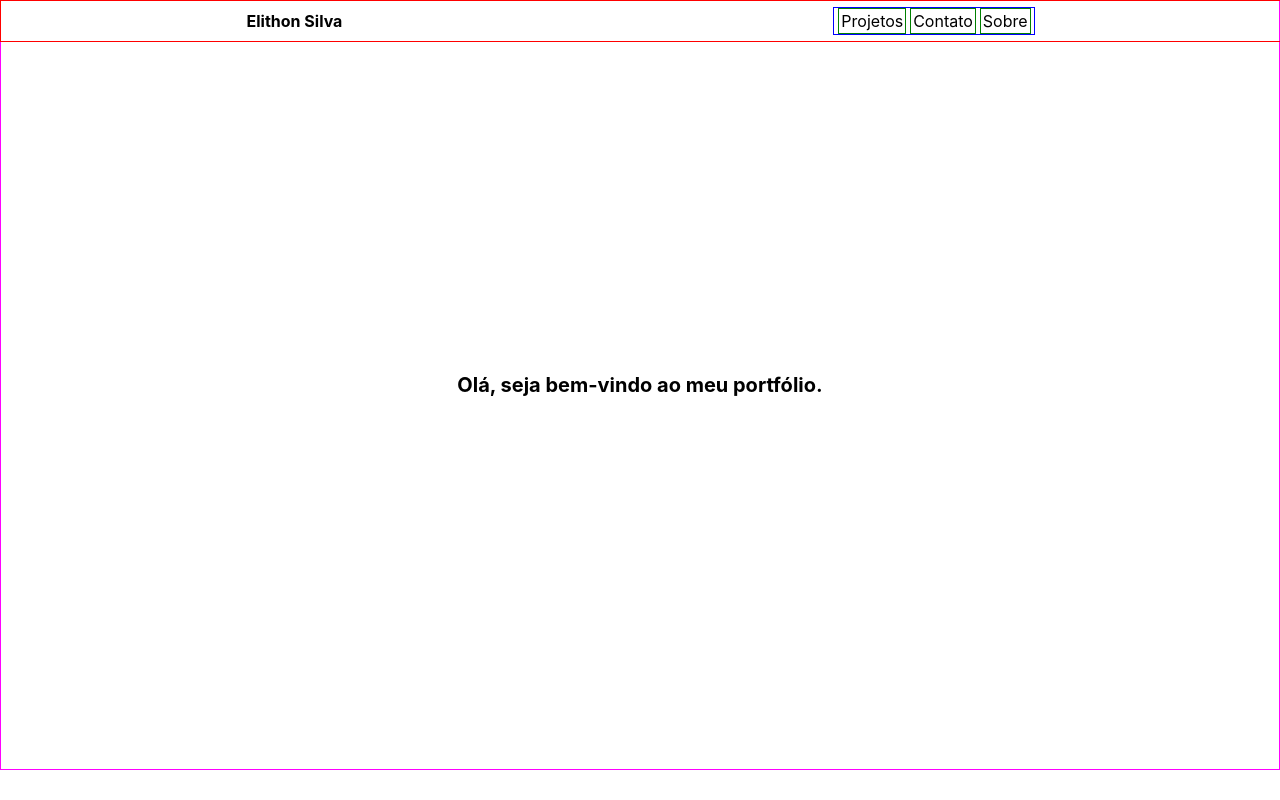
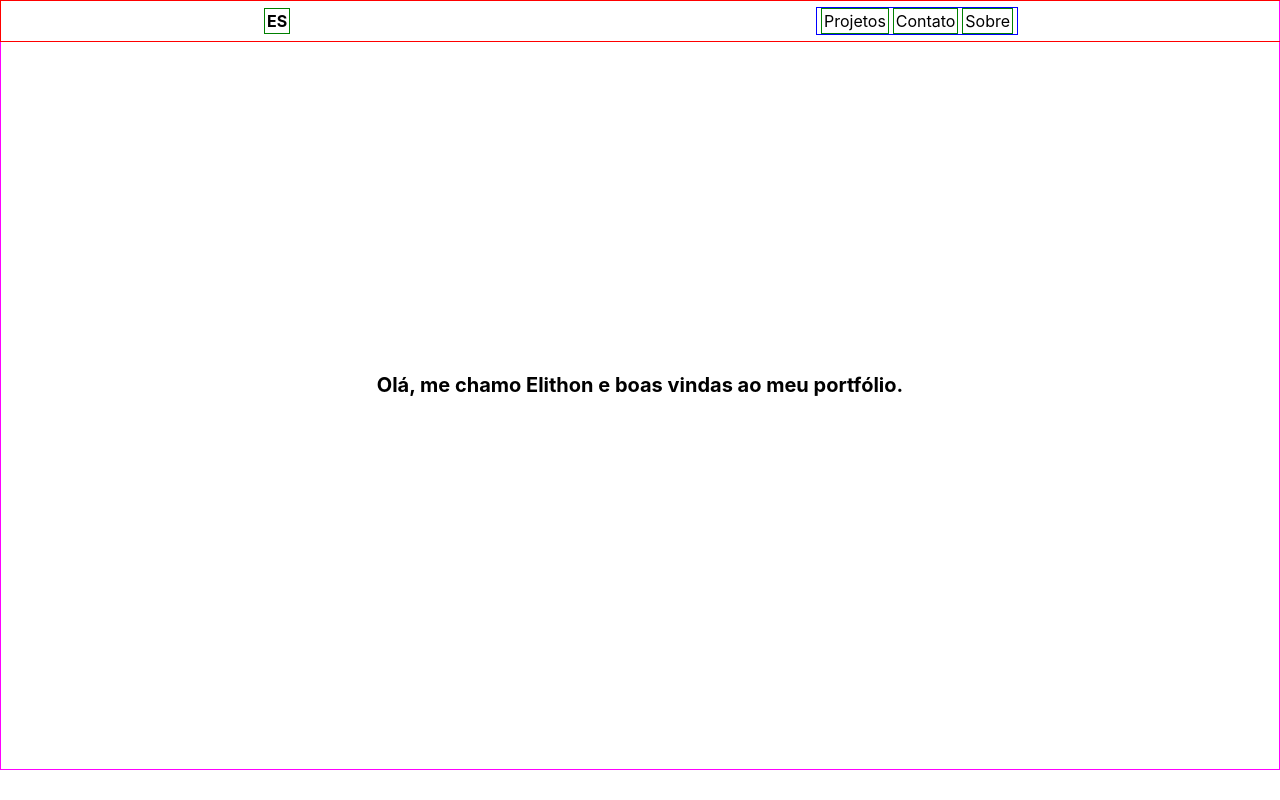
Before and after one commit to oelithon/oelithon.github.io, a React (Create React App) app: page / in a window 1280 px wide. Built offline with nearby package versions, Linux system fonts and the light colour scheme.

Commit message:
ajuste de css no componente Header

```diff
--- a/src/components/Banner.jsx
+++ b/src/components/Banner.jsx
@@ -4,7 +4,7 @@ import "./css/Banner.css";
 function Banner() {
   return (
     <section className="section-banner">
-      <h1>Olá, seja bem-vindo ao meu portfólio.</h1>
+      <h1>Olá, me chamo Elithon e boas vindas ao meu portfólio.</h1>
     </section>
   );
 }
--- a/src/components/Header.jsx
+++ b/src/components/Header.jsx
@@ -5,7 +5,7 @@ function Header() {
   return (
     <header className="header">
       <a href="/">
-        <h1 className="header-title">Elithon Silva</h1>
+        <h1 className="header-title">ES</h1>
       </a>
       <nav className="header-menu">
         <a href="projetos">Projetos</a>
--- a/src/components/css/Header.css
+++ b/src/components/css/Header.css
@@ -9,7 +9,9 @@
 }
 
 .header a {
+  border: solid 1px green;
   color: black;
+  padding: 2px;
   text-decoration: none;
 }
 
```
